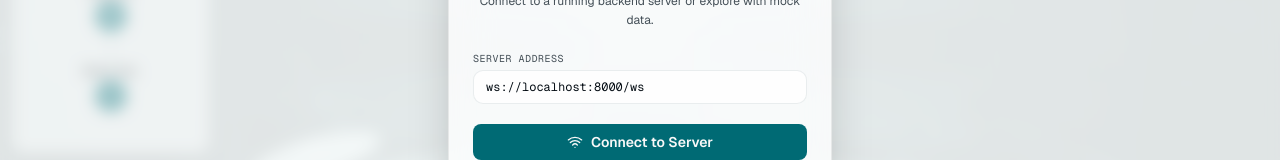
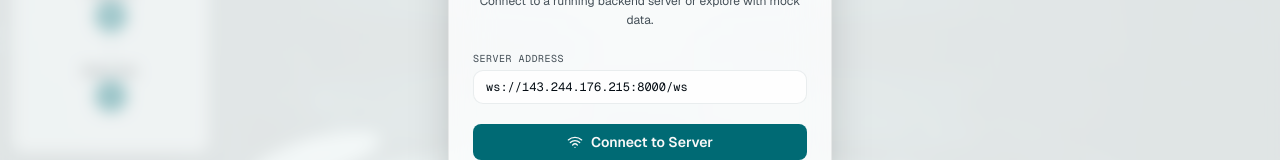
Before and after one commit to IS492-SP26/team-project-chronofork-history-rewrite-simulation, a Next.js app: page / in a window 1280 px wide. Shown: the part 366-526 px from the top of the page. Built offline with nearby package versions, Linux system fonts and the light colour scheme.

Commit message:
update WebSocket URL to production server

```diff
--- a/src/features/chronofork/api/useWebSocket.ts
+++ b/src/features/chronofork/api/useWebSocket.ts
@@ -7,7 +7,7 @@ import { useRef, useCallback, useEffect } from "react"
 import type { Dispatch } from "react"
 import type { RunAction, ConnectionStatus, ServerConfig, ServerGraphData, ServerTipData } from "../state/types"
 
-const DEFAULT_WS_URL = "ws://localhost:8000/ws"
+const DEFAULT_WS_URL = "ws://143.244.176.215:8000/ws"
 
 export interface UseWebSocketReturn {
   connect: (url?: string) => void
--- a/src/features/chronofork/components/CenterStage.tsx
+++ b/src/features/chronofork/components/CenterStage.tsx
@@ -332,7 +332,7 @@ function FacilitatorStrip({
 function PreStartOverlay() {
   const { state, connectToServer, useMockData } = useChronoFork()
   const { t } = useI18n()
-  const [wsUrl, setWsUrl] = useState("ws://localhost:8000/ws")
+  const [wsUrl, setWsUrl] = useState("ws://143.244.176.215:8000/ws")
   const isConnecting = state.connectionStatus === "connecting"
 
   return (
@@ -372,7 +372,7 @@ function PreStartOverlay() {
               value={wsUrl}
               onChange={(e) => setWsUrl(e.target.value)}
               className="w-full px-3 py-2 rounded-lg text-xs font-mono bg-card/80 border border-border/40 text-foreground focus:outline-none focus:ring-2 focus:ring-ring/30"
-              placeholder="ws://localhost:8000/ws"
+              placeholder="ws://143.244.176.215:8000/ws"
               disabled={isConnecting}
             />
           </div>
```
